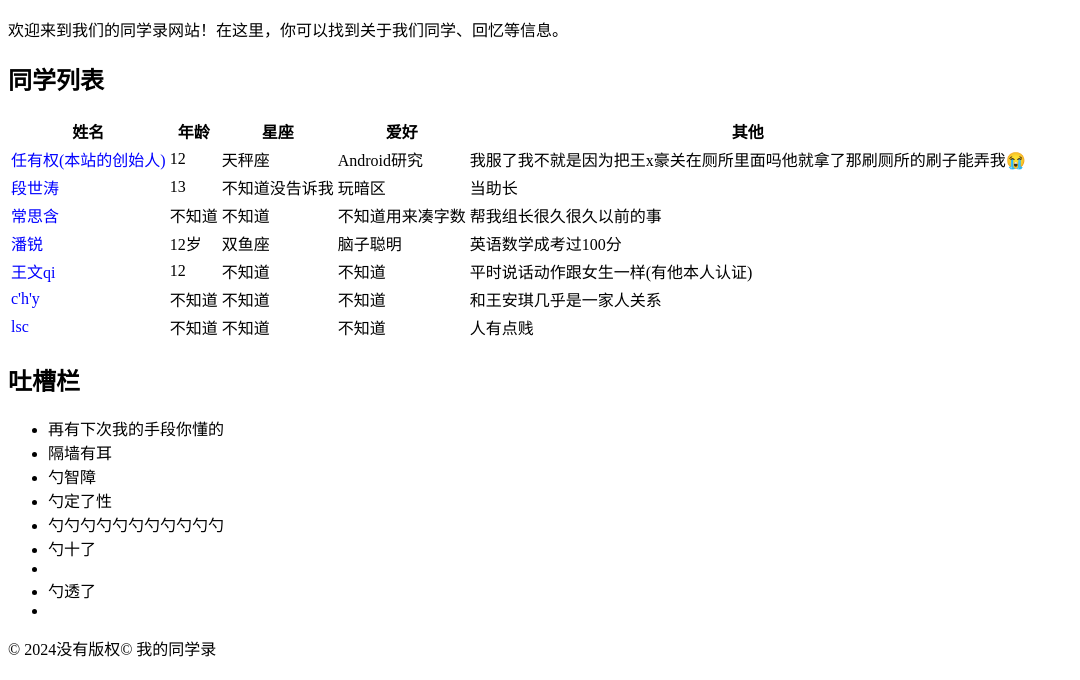
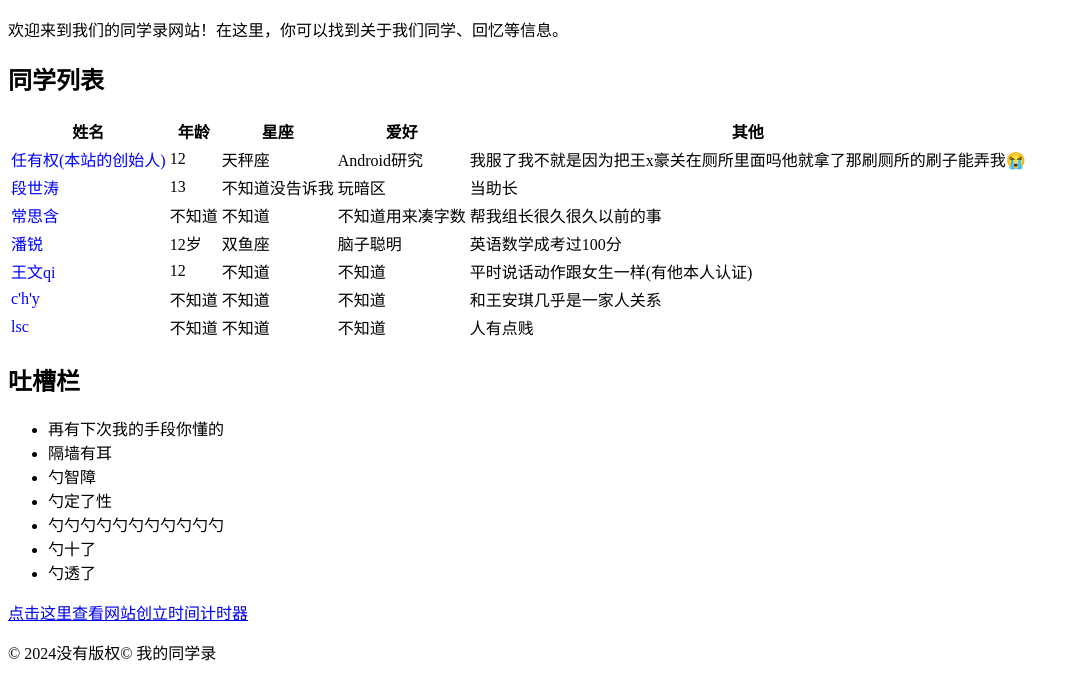
Before and after one commit to x114514z/ryq11451.github.io, a plain HTML site: page index.html in a window 1280 px wide. Shown: the part 127-807 px from the top of the page, without its empty margins (0-1080 px from the left). Drawn offline with Linux system fonts and the light colour scheme.

Commit message:
Update index.html

```diff
--- a/index.html
+++ b/index.html
@@ -48,14 +48,14 @@
                 <td>当助长</td> <!-- 添加了李四的事迹 -->
             </tr>
             <tr>
-                <td>常思含
+                <td>常思含</td>
                 <td>不知道</td>
                 <td>不知道</td>
                 <td>不知道用来凑字数</td>
                 <td>帮我组长很久很久以前的事</td>
             </tr>
             <tr>
-                <td>潘锐         </td>
+                <td>潘锐</td>
                 <td>12岁</td>
                 <td>双鱼座</td>
                 <td>脑子聪明</td>
@@ -81,6 +81,7 @@
                 <td>不知道</td>
                 <td>不知道</td>
                 <td>人有点贱</td>
+            </tr>
             <!-- 在这里添加更多同学信息 -->
         </table>
     </section>
@@ -93,10 +94,15 @@
             <li>勺智障</li>
             <li>勺定了性</li>
             <li>勺勺勺勺勺勺勺勺勺勺勺</li>
-            <li>勺十了<li>
-            <li>勺透了<li>
+            <li>勺十了</li>
+            <li>勺透了</li>
             <!-- 添加更多吐槽内容 -->
         </ul>
+    </section>
+
+    <!-- 添加链接跳转到计时器页面 -->
+    <section>
+        <a href="your-timer-page.html">点击这里查看网站创立时间计时器</a>
     </section>
 </main>
 
```
